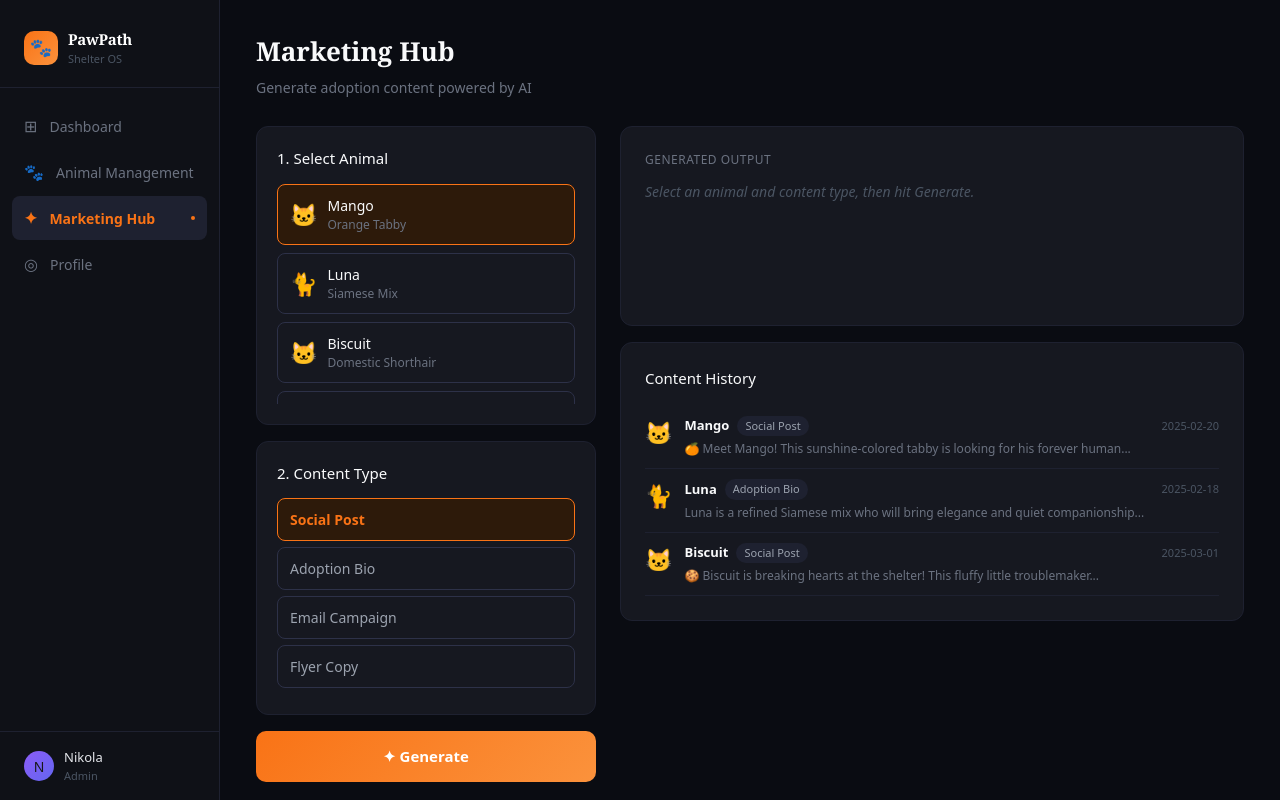
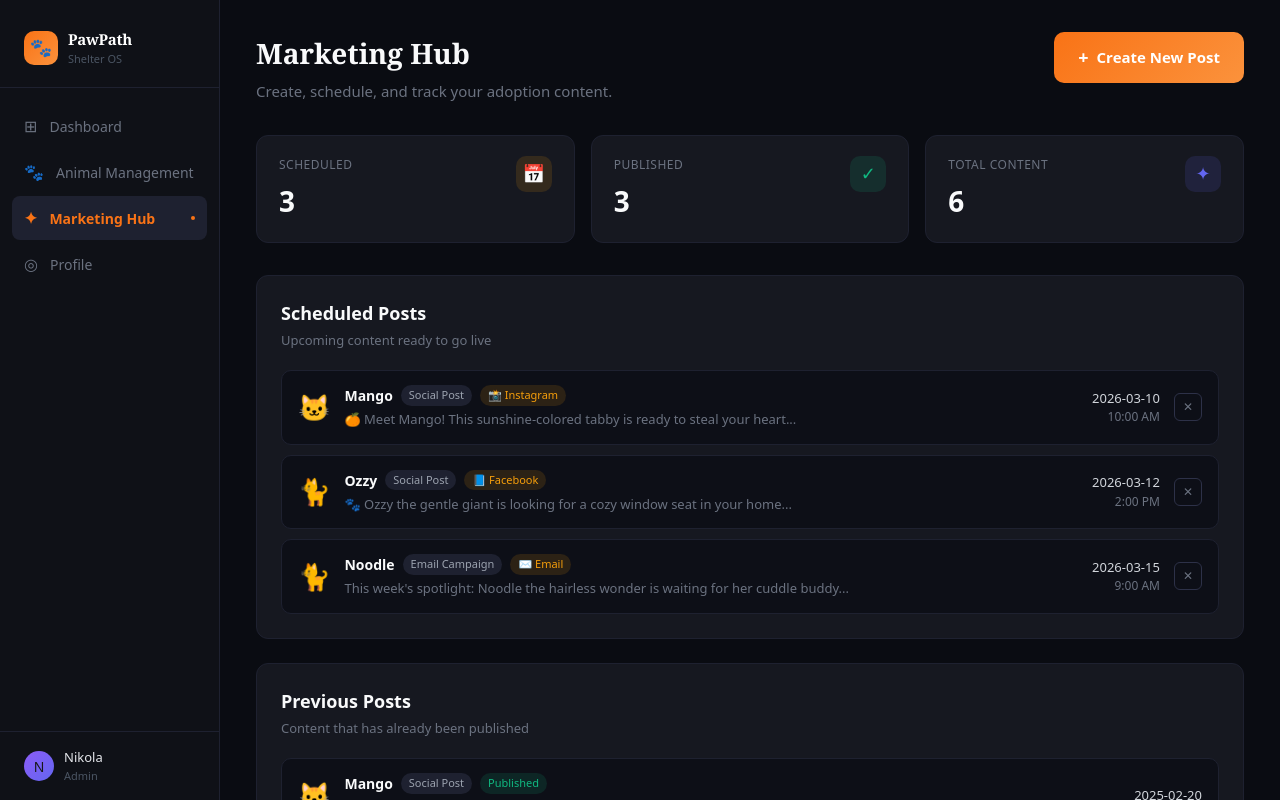
Before and after one commit to devin201o/hack-attack-2026, a Next.js app: page /marketing-hub in a window 1280 px wide. Shown: the top 800 px of the page. Built offline with nearby package versions, Linux system fonts and the light colour scheme.

Commit message:
Refactored marketing hub page

```diff
--- a/src/app/marketing-hub/page.tsx
+++ b/src/app/marketing-hub/page.tsx
@@ -2,143 +2,182 @@
 
 import { useState } from "react";
 import { AppShell } from "@/components/app-shell";
-import { ANIMALS, CONTENT_HISTORY } from "@/lib/shelter-data";
-import type { Animal, ContentHistoryItem } from "@/lib/shelter-data";
+import { ANIMALS, CONTENT_HISTORY, SCHEDULED_POSTS } from "@/lib/shelter-data";
+import type { ContentHistoryItem, ScheduledPost } from "@/lib/shelter-data";
+
+const PLATFORM_ICONS: Record<string, string> = {
+  Instagram: "📸",
+  Facebook: "📘",
+  Email: "✉️",
+  Twitter: "🐦",
+};
 
 export default function MarketingHubPage() {
-  const [chosenAnimal, setChosenAnimal] = useState<Animal>(ANIMALS[0]);
-  const [contentType, setContentType] = useState("Social Post");
-  const [loading, setLoading] = useState(false);
-  const [output, setOutput] = useState("");
-  const [history, setHistory] = useState<ContentHistoryItem[]>(CONTENT_HISTORY);
+  const [scheduled, setScheduled] = useState<ScheduledPost[]>(SCHEDULED_POSTS);
+  const [history] = useState<ContentHistoryItem[]>(CONTENT_HISTORY);
 
-  const generateContent = async () => {
-    setLoading(true);
-    setOutput("");
-    try {
-      const prompt = `Write a ${contentType} for a cat named ${chosenAnimal.name} (${chosenAnimal.breed}, ${chosenAnimal.age} years old, ${chosenAnimal.gender}). Bio: ${chosenAnimal.desc}. Keep it warm, engaging, and suitable for a cat adoption shelter. ${contentType === "Social Post" ? "Include relevant emojis and a call to action." : "Write in a professional yet heartfelt tone."} Keep it under 150 words.`;
-
-      const resp = await fetch("https://api.anthropic.com/v1/messages", {
-        method: "POST",
-        headers: { "Content-Type": "application/json" },
-        body: JSON.stringify({
-          model: "claude-sonnet-4-20250514",
-          max_tokens: 300,
-          messages: [{ role: "user", content: prompt }]
-        })
-      });
-      const data = await resp.json();
-      const text = data.content?.map((c: { text?: string }) => c.text || "").join("") || "Could not generate content.";
-      setOutput(text);
-      setHistory(prev => [{
-        id: Date.now(), animalId: chosenAnimal.id, type: contentType,
-        date: new Date().toISOString().split("T")[0], preview: text.slice(0, 80) + "..."
-      }, ...prev]);
-    } catch {
-      setOutput("⚠️ Error generating content. Please try again.");
-    }
-    setLoading(false);
+  const removeScheduled = (id: number) => {
+    setScheduled(prev => prev.filter(p => p.id !== id));
   };
 
   return (
     <AppShell>
-      <div style={{ padding: "32px 36px" }}>
-        <div style={{ marginBottom: 28 }}>
-          <h1 style={{ color: "#f9fafb", fontFamily: "'Georgia', serif", fontSize: 26, fontWeight: 700, margin: 0 }}>Marketing Hub</h1>
-          <p style={{ color: "#6b7280", marginTop: 6, fontSize: 14 }}>Generate adoption content powered by AI</p>
+      <div style={{ padding: "32px 36px", maxWidth: 1100 }}>
+        {/* Header */}
+        <div style={{ display: "flex", justifyContent: "space-between", alignItems: "flex-start", marginBottom: 32 }}>
+          <div>
+            <h1 style={{ color: "#f9fafb", fontFamily: "'Georgia', serif", fontSize: 28, fontWeight: 700, margin: 0 }}>
+              Marketing Hub
+            </h1>
+            <p style={{ color: "#6b7280", marginTop: 6, fontSize: 15 }}>
+              Create, schedule, and track your adoption content.
+            </p>
+          </div>
+          <button
+            onClick={() => {/* TODO: open create post flow */}}
+            style={{
+              display: "flex", alignItems: "center", gap: 8,
+              padding: "12px 24px", borderRadius: 10,
+              background: "linear-gradient(135deg, #f97316, #fb923c)",
+              border: "none", color: "#fff", fontWeight: 700, fontSize: 15,
+              cursor: "pointer", whiteSpace: "nowrap",
+            }}
+          >
+            <span style={{ fontSize: 18 }}>+</span> Create New Post
+          </button>
         </div>
 
-        <div style={{ display: "grid", gridTemplateColumns: "340px 1fr", gap: 24 }}>
-          {/* Controls */}
-          <div style={{ display: "flex", flexDirection: "column", gap: 16 }}>
-            <div style={{ background: "#161820", borderRadius: 12, border: "1px solid #1e2130", padding: 20 }}>
-              <h3 style={{ color: "#f9fafb", margin: "0 0 14px", fontSize: 15 }}>1. Select Animal</h3>
-              <div style={{ display: "flex", flexDirection: "column", gap: 8, maxHeight: 220, overflowY: "auto" }}>
-                {ANIMALS.map(a => (
-                  <button key={a.id} onClick={() => setChosenAnimal(a)} style={{
-                    display: "flex", alignItems: "center", gap: 10, padding: "10px 12px",
-                    borderRadius: 8, border: `1px solid ${chosenAnimal.id === a.id ? "#f97316" : "#2d3148"}`,
-                    background: chosenAnimal.id === a.id ? "#2d1a0a" : "transparent",
-                    cursor: "pointer", textAlign: "left"
-                  }}>
-                    <span style={{ fontSize: 22 }}>{a.image}</span>
-                    <div>
-                      <div style={{ color: "#f9fafb", fontSize: 14, fontWeight: 500 }}>{a.name}</div>
-                      <div style={{ color: "#6b7280", fontSize: 12 }}>{a.breed}</div>
-                    </div>
-                  </button>
-                ))}
+        {/* Stats row */}
+        <div style={{ display: "grid", gridTemplateColumns: "repeat(3, 1fr)", gap: 16, marginBottom: 32 }}>
+          {[
+            { label: "Scheduled", val: scheduled.length, icon: "📅", color: "#f59e0b" },
+            { label: "Published", val: history.length, icon: "✓", color: "#10b981" },
+            { label: "Total Content", val: scheduled.length + history.length, icon: "✦", color: "#6366f1" },
+          ].map(s => (
+            <div key={s.label} style={{
+              background: "#161820", borderRadius: 12, padding: "20px 22px",
+              border: "1px solid #1e2130",
+            }}>
+              <div style={{ display: "flex", justifyContent: "space-between", alignItems: "flex-start" }}>
+                <div>
+                  <div style={{ color: "#6b7280", fontSize: 12, marginBottom: 6, textTransform: "uppercase", letterSpacing: 0.5 }}>{s.label}</div>
+                  <div style={{ color: "#f9fafb", fontSize: 28, fontWeight: 700 }}>{s.val}</div>
+                </div>
+                <div style={{
+                  width: 36, height: 36, borderRadius: 10,
+                  background: s.color + "22", display: "flex", alignItems: "center",
+                  justifyContent: "center", fontSize: 18, color: s.color,
+                }}>{s.icon}</div>
               </div>
             </div>
+          ))}
+        </div>
 
-            <div style={{ background: "#161820", borderRadius: 12, border: "1px solid #1e2130", padding: 20 }}>
-              <h3 style={{ color: "#f9fafb", margin: "0 0 14px", fontSize: 15 }}>2. Content Type</h3>
-              {["Social Post", "Adoption Bio", "Email Campaign", "Flyer Copy"].map(t => (
-                <button key={t} onClick={() => setContentType(t)} style={{
-                  display: "block", width: "100%", padding: "10px 12px", marginBottom: 6,
-                  borderRadius: 8, border: `1px solid ${contentType === t ? "#f97316" : "#2d3148"}`,
-                  background: contentType === t ? "#2d1a0a" : "transparent",
-                  color: contentType === t ? "#f97316" : "#9ca3af",
-                  cursor: "pointer", fontSize: 14, textAlign: "left", fontWeight: contentType === t ? 600 : 400
-                }}>{t}</button>
-              ))}
+        {/* Scheduled Posts */}
+        <div style={{ background: "#161820", borderRadius: 12, border: "1px solid #1e2130", padding: 24, marginBottom: 24 }}>
+          <div style={{ display: "flex", justifyContent: "space-between", alignItems: "center", marginBottom: 20 }}>
+            <div>
+              <h2 style={{ color: "#f9fafb", fontSize: 18, fontWeight: 700, margin: 0 }}>Scheduled Posts</h2>
+              <p style={{ color: "#6b7280", fontSize: 13, margin: "4px 0 0" }}>Upcoming content ready to go live</p>
             </div>
-
-            <button onClick={generateContent} disabled={loading} style={{
-              padding: "14px", borderRadius: 10,
-              background: loading ? "#4b5563" : "linear-gradient(135deg, #f97316, #fb923c)",
-              border: "none", color: "#fff", fontWeight: 700, fontSize: 15, cursor: loading ? "not-allowed" : "pointer"
-            }}>{loading ? "Generating..." : "✦ Generate"}</button>
           </div>
 
-          {/* Output */}
-          <div style={{ display: "flex", flexDirection: "column", gap: 16 }}>
-            <div style={{
-              background: "#161820", borderRadius: 12, border: "1px solid #1e2130", padding: 24,
-              minHeight: 200
-            }}>
-              <div style={{ color: "#6b7280", fontSize: 12, marginBottom: 12, textTransform: "uppercase", letterSpacing: 0.5 }}>Generated Output</div>
-              {loading ? (
-                <div style={{ display: "flex", alignItems: "center", gap: 10, color: "#6b7280" }}>
-                  <div style={{ width: 16, height: 16, border: "2px solid #f97316", borderTopColor: "transparent", borderRadius: "50%", animation: "spin 0.7s linear infinite" }} />
-                  Writing content for {chosenAnimal.name}...
-                </div>
-              ) : output ? (
-                <div>
-                  <p style={{ color: "#e5e7eb", fontSize: 15, lineHeight: 1.7, margin: 0, whiteSpace: "pre-wrap" }}>{output}</p>
-                  <button onClick={() => navigator.clipboard?.writeText(output)} style={{
-                    marginTop: 16, padding: "7px 16px", borderRadius: 6,
-                    background: "transparent", border: "1px solid #2d3148",
-                    color: "#9ca3af", cursor: "pointer", fontSize: 13
-                  }}>Copy text</button>
-                </div>
-              ) : (
-                <p style={{ color: "#4b5563", fontSize: 14, fontStyle: "italic" }}>Select an animal and content type, then hit Generate.</p>
-              )}
+          {scheduled.length === 0 ? (
+            <div style={{ textAlign: "center", padding: "32px 0" }}>
+              <div style={{ fontSize: 32, marginBottom: 8 }}>📅</div>
+              <p style={{ color: "#6b7280", fontSize: 14, margin: 0 }}>No scheduled posts yet. Create one to get started!</p>
             </div>
+          ) : (
+            <div style={{ display: "flex", flexDirection: "column", gap: 10 }}>
+              {scheduled.map(post => {
+                const animal = ANIMALS.find(a => a.id === post.animalId);
+                return (
+                  <div key={post.id} style={{
+                    display: "flex", alignItems: "center", gap: 14, padding: "14px 16px",
+                    borderRadius: 10, border: "1px solid #1e2130", background: "#0d0f17",
+                  }}>
+                    <span style={{ fontSize: 26 }}>{animal?.image || "🐾"}</span>
+                    <div style={{ flex: 1, minWidth: 0 }}>
+                      <div style={{ display: "flex", alignItems: "center", gap: 8, marginBottom: 4 }}>
+                        <span style={{ color: "#f9fafb", fontSize: 14, fontWeight: 600 }}>{animal?.name}</span>
+                        <span style={{
+                          background: "#1e2130", color: "#9ca3af", fontSize: 11,
+                          padding: "2px 8px", borderRadius: 20,
+                        }}>{post.type}</span>
+                        <span style={{
+                          background: "#f59e0b22", color: "#f59e0b", fontSize: 11,
+                          padding: "2px 8px", borderRadius: 20, display: "flex", alignItems: "center", gap: 4,
+                        }}>
+                          {PLATFORM_ICONS[post.platform] || "📄"} {post.platform}
+                        </span>
+                      </div>
+                      <p style={{ color: "#6b7280", fontSize: 13, margin: 0, overflow: "hidden", textOverflow: "ellipsis", whiteSpace: "nowrap" }}>{post.preview}</p>
+                    </div>
+                    <div style={{ textAlign: "right", flexShrink: 0 }}>
+                      <div style={{ color: "#d1d5db", fontSize: 13, fontWeight: 500 }}>{post.scheduledDate}</div>
+                      <div style={{ color: "#6b7280", fontSize: 12 }}>{post.time}</div>
+                    </div>
+                    <button
+                      onClick={() => removeScheduled(post.id)}
+                      title="Cancel scheduled post"
+                      style={{
+                        background: "transparent", border: "1px solid #2d3148", borderRadius: 6,
+                        color: "#6b7280", cursor: "pointer", padding: "4px 8px", fontSize: 12,
+                        flexShrink: 0,
+                      }}
+                    >✕</button>
+                  </div>
+                );
+              })}
+            </div>
+          )}
+        </div>
 
-            <div style={{ background: "#161820", borderRadius: 12, border: "1px solid #1e2130", padding: 24 }}>
-              <h3 style={{ color: "#f9fafb", margin: "0 0 16px", fontSize: 15 }}>Content History</h3>
-              {history.length === 0 ? <p style={{ color: "#6b7280", fontSize: 14 }}>No content generated yet.</p> : history.map(h => {
-                const a = ANIMALS.find(x => x.id === h.animalId);
+        {/* Previous Posts */}
+        <div style={{ background: "#161820", borderRadius: 12, border: "1px solid #1e2130", padding: 24 }}>
+          <div style={{ marginBottom: 20 }}>
+            <h2 style={{ color: "#f9fafb", fontSize: 18, fontWeight: 700, margin: 0 }}>Previous Posts</h2>
+            <p style={{ color: "#6b7280", fontSize: 13, margin: "4px 0 0" }}>Content that has already been published</p>
+          </div>
+
+          {history.length === 0 ? (
+            <div style={{ textAlign: "center", padding: "32px 0" }}>
+              <div style={{ fontSize: 32, marginBottom: 8 }}>📝</div>
+              <p style={{ color: "#6b7280", fontSize: 14, margin: 0 }}>No content generated yet.</p>
+            </div>
+          ) : (
+            <div style={{ display: "flex", flexDirection: "column", gap: 10 }}>
+              {history.map(h => {
+                const animal = ANIMALS.find(a => a.id === h.animalId);
                 return (
-                  <div key={h.id} style={{ display: "flex", gap: 12, padding: "10px 0", borderBottom: "1px solid #1e2130" }}>
-                    <span style={{ fontSize: 22 }}>{a?.image || "🐾"}</span>
+                  <div key={h.id} style={{
+                    display: "flex", alignItems: "center", gap: 14, padding: "14px 16px",
+                    borderRadius: 10, border: "1px solid #1e2130", background: "#0d0f17",
+                  }}>
+                    <span style={{ fontSize: 26 }}>{animal?.image || "🐾"}</span>
                     <div style={{ flex: 1, minWidth: 0 }}>
-                      <div style={{ display: "flex", gap: 8, alignItems: "center", marginBottom: 4 }}>
-                        <span style={{ color: "#f9fafb", fontSize: 13, fontWeight: 600 }}>{a?.name}</span>
-                        <span style={{ background: "#1e2130", color: "#9ca3af", fontSize: 11, padding: "2px 8px", borderRadius: 20 }}>{h.type}</span>
-                        <span style={{ color: "#4b5563", fontSize: 11, marginLeft: "auto" }}>{h.date}</span>
+                      <div style={{ display: "flex", alignItems: "center", gap: 8, marginBottom: 4 }}>
+                        <span style={{ color: "#f9fafb", fontSize: 14, fontWeight: 600 }}>{animal?.name}</span>
+                        <span style={{
+                          background: "#1e2130", color: "#9ca3af", fontSize: 11,
+                          padding: "2px 8px", borderRadius: 20,
+                        }}>{h.type}</span>
+                        <span style={{
+                          background: "#10b98122", color: "#10b981", fontSize: 11,
+                          padding: "2px 8px", borderRadius: 20,
+                        }}>Published</span>
                       </div>
-                      <p style={{ color: "#6b7280", fontSize: 12, margin: 0, overflow: "hidden", textOverflow: "ellipsis", whiteSpace: "nowrap" }}>{h.preview}</p>
+                      <p style={{ color: "#6b7280", fontSize: 13, margin: 0, overflow: "hidden", textOverflow: "ellipsis", whiteSpace: "nowrap" }}>{h.preview}</p>
+                    </div>
+                    <div style={{ textAlign: "right", flexShrink: 0 }}>
+                      <div style={{ color: "#d1d5db", fontSize: 13, fontWeight: 500 }}>{h.date}</div>
                     </div>
                   </div>
                 );
               })}
             </div>
-          </div>
+          )}
         </div>
-        <style>{`@keyframes spin { to { transform: rotate(360deg); } }`}</style>
       </div>
     </AppShell>
   );
--- a/src/lib/shelter-data.ts
+++ b/src/lib/shelter-data.ts
@@ -23,6 +23,14 @@ export const CONTENT_HISTORY = [
   { id: 3, animalId: 3, type: "Social Post", date: "2025-03-01", preview: "🍪 Biscuit is breaking hearts at the shelter! This fluffy little troublemaker..." },
 ];
 
+export const SCHEDULED_POSTS = [
+  { id: 1, animalId: 1, type: "Social Post", platform: "Instagram", scheduledDate: "2026-03-10", time: "10:00 AM", preview: "🍊 Meet Mango! This sunshine-colored tabby is ready to steal your heart..." },
+  { id: 2, animalId: 6, type: "Social Post", platform: "Facebook", scheduledDate: "2026-03-12", time: "2:00 PM", preview: "🐾 Ozzy the gentle giant is looking for a cozy window seat in your home..." },
+  { id: 3, animalId: 8, type: "Email Campaign", platform: "Email", scheduledDate: "2026-03-15", time: "9:00 AM", preview: "This week's spotlight: Noodle the hairless wonder is waiting for her cuddle buddy..." },
+];
+
+export type ScheduledPost = typeof SCHEDULED_POSTS[0];
+
 export const STATUS_COLORS = {
   Available: { bg: "#d1fae5", text: "#065f46", dot: "#10b981" },
   Pending:   { bg: "#fef3c7", text: "#92400e", dot: "#f59e0b" },
```
